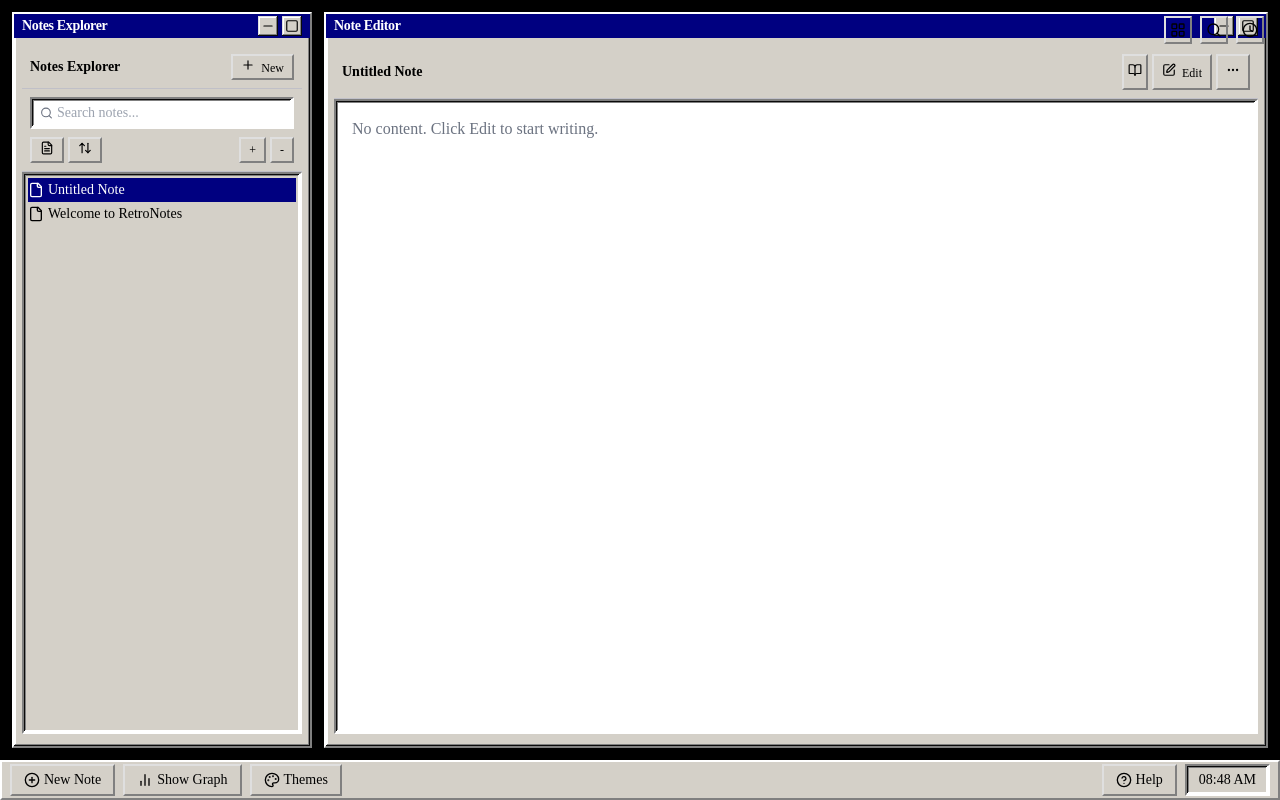
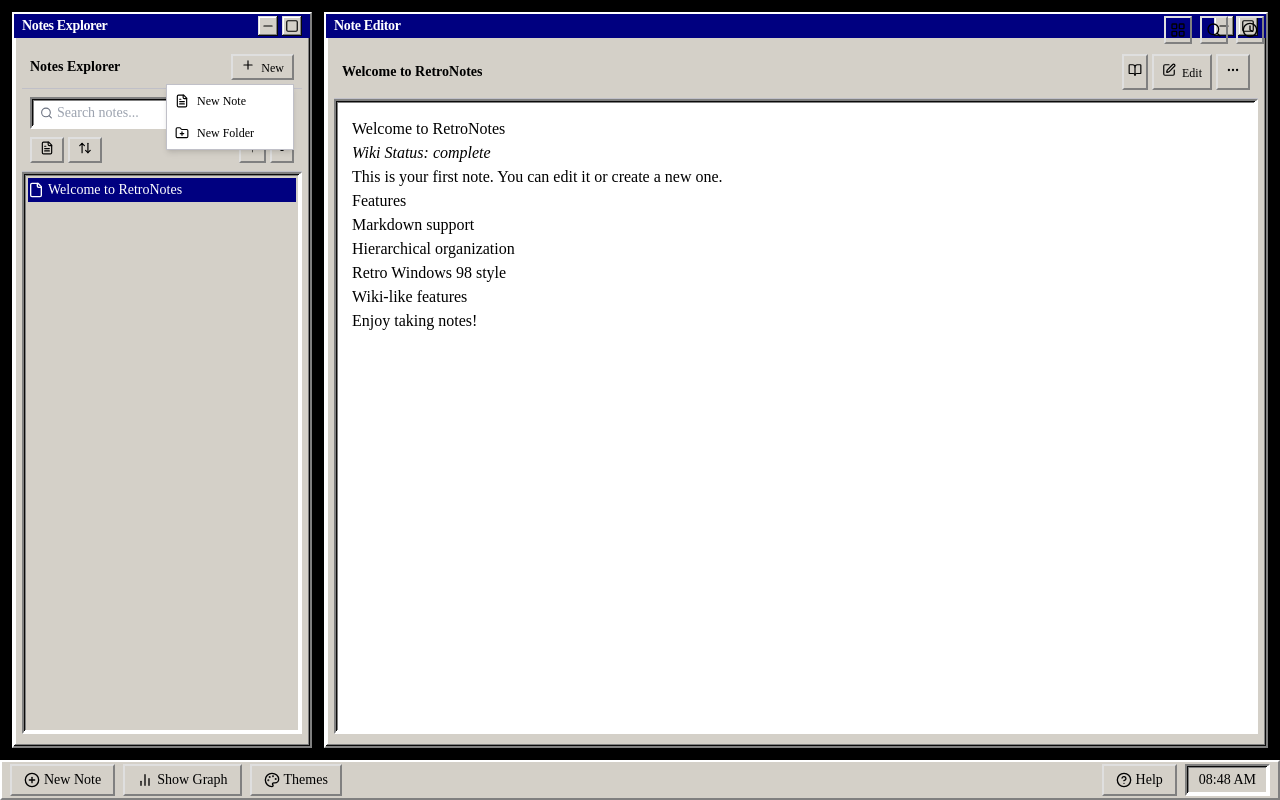
Before and after one commit to numbpill3d/retro-note-sphere, a React (Vite) app: page / in a window 1280 px wide. Both pictures are taken after a click on the button "New". Built offline with nearby package versions, Linux system fonts and the light colour scheme; a web font is replaced by a local one.

Commit message:
Add note folder creation.
Include the option to create a new folder when creating a new note.

```diff
--- a/src/components/NoteTree.tsx
+++ b/src/components/NoteTree.tsx
@@ -1,7 +1,7 @@
 
 import React, { useState, useEffect } from 'react';
 import { useNotes } from '../context/NoteContext';
-import { Search, ArrowUpDown, FileText, Plus } from 'lucide-react';
+import { Search, ArrowUpDown, FileText, Plus, FolderPlus } from 'lucide-react';
 import Win98Button from './Win98Button';
 import NoteItem from './notes/NoteItem';
 import FilterOptions from './notes/FilterOptions';
@@ -9,13 +9,14 @@ import SortOptions from './notes/SortOptions';
 import { SortOption, ViewOption } from './notes/types';
 
 const NoteTree: React.FC = () => {
-  const { notes, createNote, getNoteChildren } = useNotes();
+  const { notes, createNote, createFolder, getNoteChildren } = useNotes();
   const [expandedFolders, setExpandedFolders] = useState<Set<string>>(new Set());
   const [searchTerm, setSearchTerm] = useState('');
   const [sortBy, setSortBy] = useState<SortOption>('updated');
   const [viewMode, setViewMode] = useState<ViewOption>('all');
   const [showSortOptions, setShowSortOptions] = useState(false);
   const [showFilterOptions, setShowFilterOptions] = useState(false);
+  const [showCreateOptions, setShowCreateOptions] = useState(false);
   const [favorites, setFavorites] = useState<Set<string>>(() => {
     const saved = localStorage.getItem('note-favorites');
     return saved ? new Set(JSON.parse(saved)) : new Set<string>();
@@ -53,6 +54,12 @@ const NoteTree: React.FC = () => {
 
   const handleCreateRootNote = () => {
     createNote(null);
+    setShowCreateOptions(false);
+  };
+
+  const handleCreateRootFolder = () => {
+    createFolder(null);
+    setShowCreateOptions(false);
   };
 
   const expandAll = () => {
@@ -94,14 +101,35 @@ const NoteTree: React.FC = () => {
     <div className="h-full flex flex-col">
       <div className="flex justify-between items-center p-2 border-b border-win98-gray">
         <h3 className="text-sm font-bold">Notes Explorer</h3>
+        <div className="relative">
           <Win98Button
             size="sm"
-          onClick={handleCreateRootNote}
-          title="Create new note"
+            onClick={() => setShowCreateOptions(!showCreateOptions)}
+            title="Create new"
             icon={<Plus size={14} />}
           >
             New
           </Win98Button>
+
+          {showCreateOptions && (
+            <div className="absolute right-0 top-full mt-1 bg-white win98-window border border-win98-gray shadow-md z-10 w-32">
+              <div
+                className="flex items-center p-2 hover:bg-win98-blue hover:text-white cursor-pointer"
+                onClick={handleCreateRootNote}
+              >
+                <FileText size={14} className="mr-2" />
+                <span className="text-xs">New Note</span>
+              </div>
+              <div
+                className="flex items-center p-2 hover:bg-win98-blue hover:text-white cursor-pointer"
+                onClick={handleCreateRootFolder}
+              >
+                <FolderPlus size={14} className="mr-2" />
+                <span className="text-xs">New Folder</span>
+              </div>
+            </div>
+          )}
+        </div>
       </div>
 
       <div className="p-2 border-b border-win98-gray">
--- a/src/components/WikiFeatures.tsx
+++ b/src/components/WikiFeatures.tsx
@@ -18,6 +18,9 @@ const WikiFeatures: React.FC<WikiFeaturesProps> = ({ noteId }) => {
   const [showVersions, setShowVersions] = useState(false);
 
   if (!note) return null;
+
+  // Don't display wiki features for folders
+  if (note.isFolder) return null;
 
   const wikiStatus = note.wikiStatus || 'stub';
   const contributors = note.contributors || ['User'];
--- a/src/components/notes/NoteItem.tsx
+++ b/src/components/notes/NoteItem.tsx
@@ -3,7 +3,7 @@ import React, { useState } from 'react';
 import { useNotes, NoteType } from '../../context/NoteContext';
 import {
   FolderOpen, Folder, File, Plus, Trash2,
-  Star, Copy, Pencil
+  Star, Copy, Pencil, FolderPlus, FileText
 } from 'lucide-react';
 import Win98Button from '../Win98Button';
 
@@ -24,7 +24,7 @@ const NoteItem: React.FC<NoteItemProps> = ({
   favorites,
   toggleFavorite
 }) => {
-  const { notes, currentNote, setCurrentNote, getNoteChildren, createNote, deleteNote, updateNote } = useNotes();
+  const { notes, currentNote, setCurrentNote, getNoteChildren, createNote, createFolder, deleteNote, updateNote } = useNotes();
   const children = getNoteChildren(note.id);
   const hasChildren = children.length > 0;
   const isExpanded = expandedFolders.has(note.id);
@@ -33,11 +33,25 @@ const NoteItem: React.FC<NoteItemProps> = ({
   const [showActions, setShowActions] = useState(false);
   const [isRenaming, setIsRenaming] = useState(false);
   const [newTitle, setNewTitle] = useState(note.title);
+  const [showAddOptions, setShowAddOptions] = useState(false);
 
   const handleCreateChild = (e: React.MouseEvent) => {
     e.stopPropagation();
+    setShowAddOptions(true);
+  };
+
+  const handleAddNote = (e: React.MouseEvent) => {
+    e.stopPropagation();
     createNote(note.id);
     toggleFolder(note.id);
+    setShowAddOptions(false);
+  };
+
+  const handleAddFolder = (e: React.MouseEvent) => {
+    e.stopPropagation();
+    createFolder(note.id);
+    toggleFolder(note.id);
+    setShowAddOptions(false);
   };
 
   const handleDeleteNote = (e: React.MouseEvent) => {
@@ -70,6 +84,14 @@ const NoteItem: React.FC<NoteItemProps> = ({
     });
   };
 
+  const handleItemClick = () => {
+    if (note.isFolder) {
+      toggleFolder(note.id);
+    } else {
+      setCurrentNote(note);
+    }
+  };
+
   return (
     <div>
       <div
@@ -78,23 +100,27 @@ const NoteItem: React.FC<NoteItemProps> = ({
           ${isSelected ? 'bg-win98-blue text-white' : 'hover:bg-win98-gray hover:bg-opacity-20'}
         `}
         style={{ paddingLeft: `${level * 16}px` }}
-        onClick={() => setCurrentNote(note)}
+        onClick={handleItemClick}
         onMouseEnter={() => setShowActions(true)}
         onMouseLeave={() => setShowActions(false)}
       >
         <div
           className="mr-1 flex items-center"
           onClick={(e) => {
-            if (hasChildren) {
+            if (hasChildren || note.isFolder) {
               e.stopPropagation();
               toggleFolder(note.id);
             }
           }}
         >
-          {hasChildren ? (
+          {note.isFolder ? (
+            isExpanded ? <FolderOpen size={16} /> : <Folder size={16} />
+          ) : (
+            hasChildren ? (
               isExpanded ? <FolderOpen size={16} /> : <Folder size={16} />
             ) : (
               <File size={16} />
+            )
           )}
         </div>
 
@@ -119,7 +145,7 @@ const NoteItem: React.FC<NoteItemProps> = ({
         )}
 
         {showActions && !isRenaming && (
-          <div className="flex opacity-100 group-hover:opacity-100 absolute right-1 bg-inherit">
+          <div className="flex opacity-100 group-hover:opacity-100 absolute right-1 bg-inherit z-10">
             <Win98Button
               variant="icon"
               className="p-0.5"
@@ -137,13 +163,34 @@ const NoteItem: React.FC<NoteItemProps> = ({
               title="Rename note"
               icon={<Pencil size={14} />}
             />
+            <div className="relative">
               <Win98Button
                 variant="icon"
                 className="p-0.5"
                 onClick={handleCreateChild}
-              title="Create child note"
+                title="Create child"
                 icon={<Plus size={14} />}
               />
+
+              {showAddOptions && (
+                <div className="absolute right-0 top-full mt-1 bg-white win98-window border border-win98-gray shadow-md z-20 w-32">
+                  <div
+                    className="flex items-center p-2 hover:bg-win98-blue hover:text-white cursor-pointer"
+                    onClick={handleAddNote}
+                  >
+                    <FileText size={14} className="mr-2" />
+                    <span className="text-xs">New Note</span>
+                  </div>
+                  <div
+                    className="flex items-center p-2 hover:bg-win98-blue hover:text-white cursor-pointer"
+                    onClick={handleAddFolder}
+                  >
+                    <FolderPlus size={14} className="mr-2" />
+                    <span className="text-xs">New Folder</span>
+                  </div>
+                </div>
+              )}
+            </div>
             <Win98Button
               variant="icon"
               className="p-0.5"
@@ -161,6 +208,7 @@ const NoteItem: React.FC<NoteItemProps> = ({
           </div>
         )}
       </div>
+
       {isExpanded && hasChildren && (
         <div>
           {children.map(child => (
--- a/src/context/NoteContext.tsx
+++ b/src/context/NoteContext.tsx
@@ -16,12 +16,14 @@ export type NoteType = {
   contributors?: string[];
   version?: number;
   history?: { date: string; content: string; title: string }[];
+  isFolder?: boolean;
 };
 
 type NoteContextType = {
   notes: NoteType[];
   currentNote: NoteType | null;
   createNote: (parentId: string | null) => NoteType;
+  createFolder: (parentId: string | null) => NoteType;
   updateNote: (id: string, data: Partial<NoteType>) => void;
   deleteNote: (id: string) => void;
   setCurrentNote: (note: NoteType | null) => void;
@@ -114,12 +116,35 @@ export const NoteProvider: React.FC<{ children: React.ReactNode }> = ({ children
           content: '',
           title: 'Untitled Note'
         }
-      ]
+      ],
+      isFolder: false
     };
 
     setNotes((prevNotes) => [...prevNotes, newNote]);
     setCurrentNote(newNote);
     return newNote;
+  };
+
+  // Create a new folder
+  const createFolder = (parentId: string | null) => {
+    const newFolder: NoteType = {
+      id: uuidv4(),
+      title: 'New Folder',
+      content: '',
+      parentId,
+      createdAt: new Date().toISOString(),
+      updatedAt: new Date().toISOString(),
+      tags: [],
+      isFolder: true,
+      wikiStatus: 'complete',
+      contributors: ['User'],
+      version: 1
+    };
+
+    setNotes((prevNotes) => [...prevNotes, newFolder]);
+
+    // We don't set the folder as the current note since it's not editable content
+    return newFolder;
   };
 
   // Update a note
@@ -215,6 +240,7 @@ export const NoteProvider: React.FC<{ children: React.ReactNode }> = ({ children
     notes,
     currentNote,
     createNote,
+    createFolder,
     updateNote,
     deleteNote,
     setCurrentNote,
```
Lines whose indentation alone changed are shown as unchanged.
